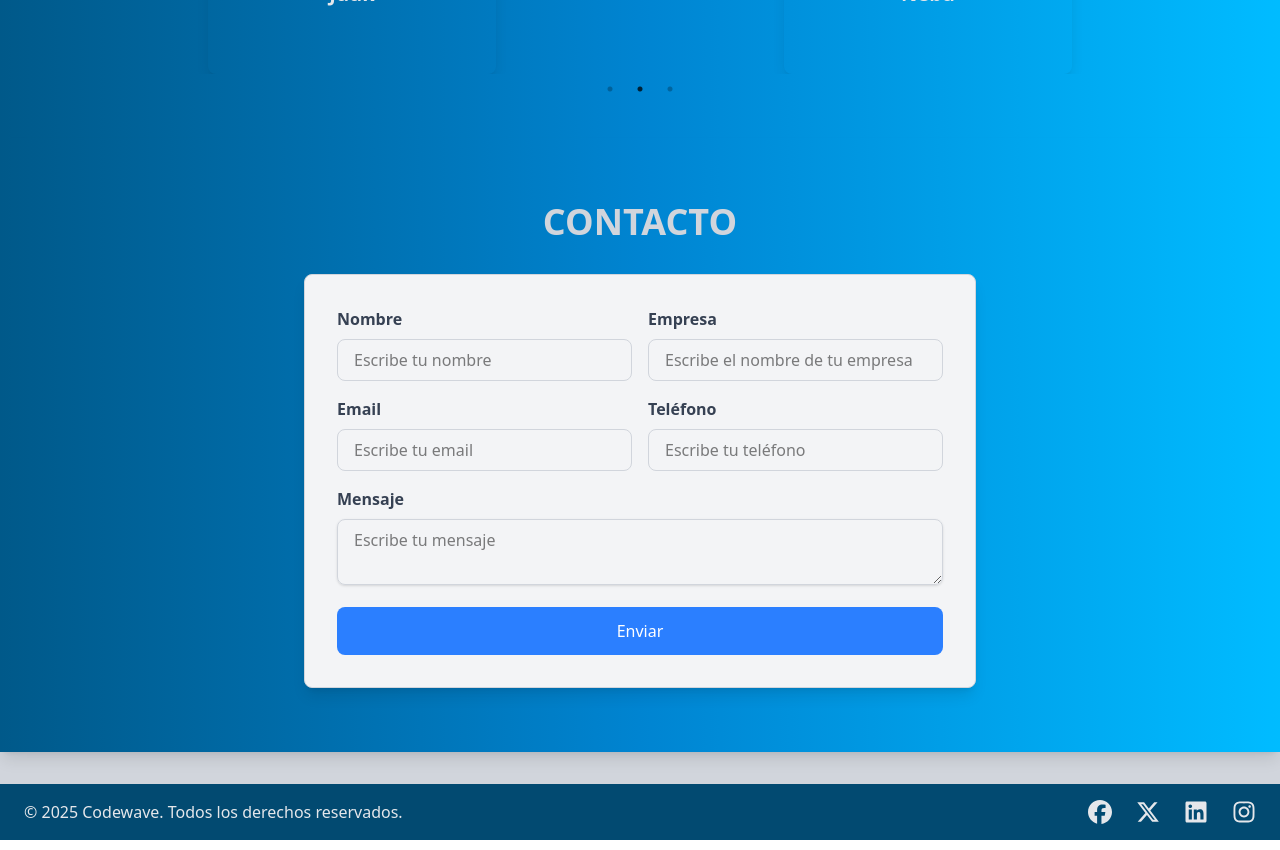
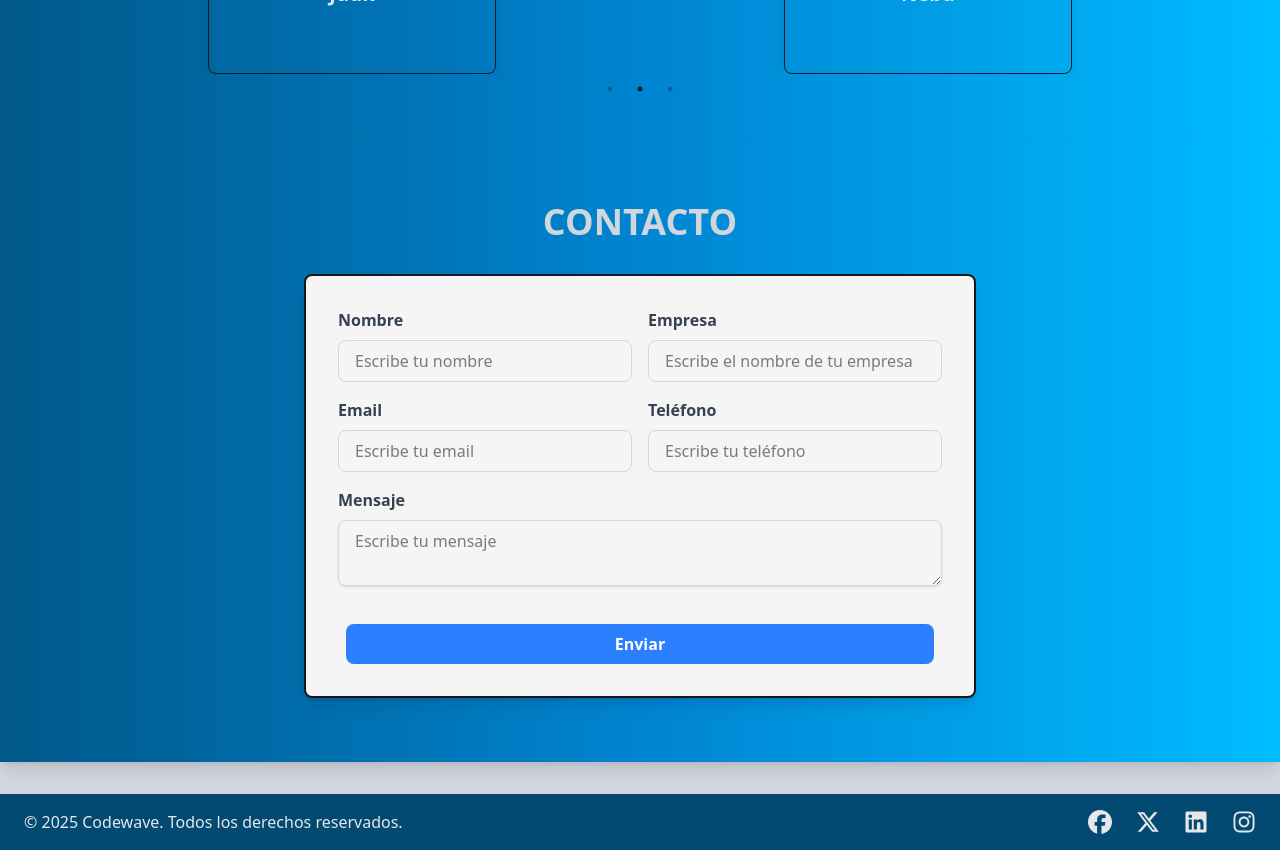
Before and after one commit to codewave-unahur/codewave-page, a React (Vite) app: page / in a window 1280 px wide. Shown: the part 2300-3150 px from the top of the page. Built offline with nearby package versions, Linux system fonts and the light colour scheme.

Commit message:
formularios con estilos version 1 terminada

```diff
--- a/src/components/Contacto/Contacto.tsx
+++ b/src/components/Contacto/Contacto.tsx
@@ -2,10 +2,12 @@ import React, { useState } from "react";
 import { Section } from "../common/Secciones";
 import InputField from "../Form/InputField";
 import TextAreaField from "../Form/TextAreaField";
+import { FadeInSection } from "../common/FadeInSection";
 import fields from "./fieldsFrom";
+import { FormErrors, FormData } from "../Form/FormInterface";
 
 export const Contacto: React.FC = () => {
-  const [formData, setFormData] = useState({
+  const [formData, setFormData] = useState<FormData>({
     nombre: "",
     empresa: "",
     email: "",
@@ -13,7 +15,7 @@ export const Contacto: React.FC = () => {
     mensaje: ""
   });
 
-  const [errors, setErrors] = useState({
+  const [errors, setErrors] = useState<FormErrors>({
     nombre: false,
     empresa: false,
     email: false,
@@ -35,7 +37,7 @@ export const Contacto: React.FC = () => {
 
   const handleSubmit = (e: React.FormEvent) => {
     e.preventDefault();
-    const newErrors = {
+    const newErrors: FormErrors = {
       nombre: formData.nombre.trim() === "",
       empresa: formData.empresa.trim() === "",
       email: formData.email.trim() === "",
@@ -52,8 +54,12 @@ export const Contacto: React.FC = () => {
   };
 
   return (
+    <FadeInSection>
       <Section id="contacto" title="CONTACTO">
-      <form onSubmit={handleSubmit} className="max-w-2xl mx-auto p-8 bg-gray-100 border border-gray-300 rounded-lg shadow-lg">
+        <form className="max-w-2xl mx-auto p-8
+        bg-neutral-100 border-2 border-zinc-900
+          rounded-lg shadow-lg"
+          onSubmit={handleSubmit}>
           <div className="flex flex-wrap -mx-2">
             {fields.map((field) => (
               <InputField
@@ -61,10 +67,10 @@ export const Contacto: React.FC = () => {
                 id={field.id}
                 label={field.label}
                 type={field.type}
-              value={formData[field.id]}
+                value={formData[field.id as keyof FormData]}
                 placeholder={field.placeholder}
+                hasError={errors[field.id as keyof FormErrors]}
                 onChange={handleChange}
-              hasError={errors[field.id]}
               />
             ))}
             <TextAreaField
@@ -72,14 +78,21 @@ export const Contacto: React.FC = () => {
               label="Mensaje"
               value={formData.mensaje}
               placeholder="Escribe tu mensaje"
+              hasError={errors.mensaje}
               onChange={handleChange}
-            hasError={errors.mensaje}
             />
           </div>
-        <button type="submit" className="w-full bg-blue-500 text-white py-3 rounded-lg hover:bg-blue-600 transition duration-300 ease-in-out transform hover:scale-105">
+          <div className="w-full px-2 mt-4">
+            <button
+              type="submit"
+              className="w-full bg-blue-500 hover:bg-blue-700 text-white font-bold
+                py-2 px-4 rounded-lg focus:outline-none focus:shadow-outline"
+            >
               Enviar
             </button>
+          </div>
         </form>
       </Section>
+    </FadeInSection>
   );
 };
--- /dev/null
+++ b/src/components/Form/FormInterface.ts
@@ -0,0 +1,15 @@
+export interface FormData {
+  nombre: string;
+  empresa: string;
+  email: string;
+  telefono: string;
+  mensaje: string;
+}
+
+export interface FormErrors {
+  nombre: boolean;
+  empresa: boolean;
+  email: boolean;
+  telefono: boolean;
+  mensaje: boolean;
+}
--- a/src/components/Productos/Productos.tsx
+++ b/src/components/Productos/Productos.tsx
@@ -1,8 +1,8 @@
 import React from "react";
 import { Carousel } from "../Carousel/Carousel";
 import { productos } from "../../utils/ProductosData";
+import { FadeInSection } from "../common/FadeInSection";
 
-import { FadeInSection } from "../common/FadeInSection";
 import { Section } from "../common/Secciones";
 import { HoverCard } from "../common/HoverCard";
 
--- a/src/components/common/HoverCard.tsx
+++ b/src/components/common/HoverCard.tsx
@@ -11,7 +11,7 @@ export const HoverCard: React.FC<ItemProps> = ({ nombre, descripcion, image }) =
   return (
     <div
       className="relative w-full sm:w-72 h-[400px] mx-auto p-6 rounded-lg shadow-lg flex flex-col
-        justify-between items-center border-2 border-transparent hover:border-white
+        justify-between items-center border-1 border-zinc-900 hover:border-white
         transition duration-300 box-border"
       onMouseEnter={() => setIsHovered(true)}
       onMouseLeave={() => setIsHovered(false)}
```
Lines whose indentation alone changed are shown as unchanged.
